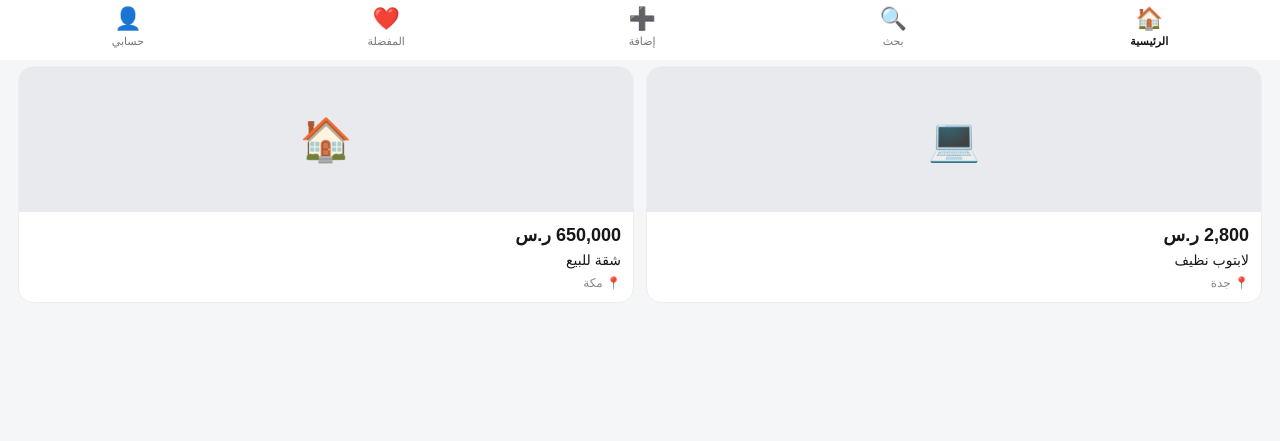
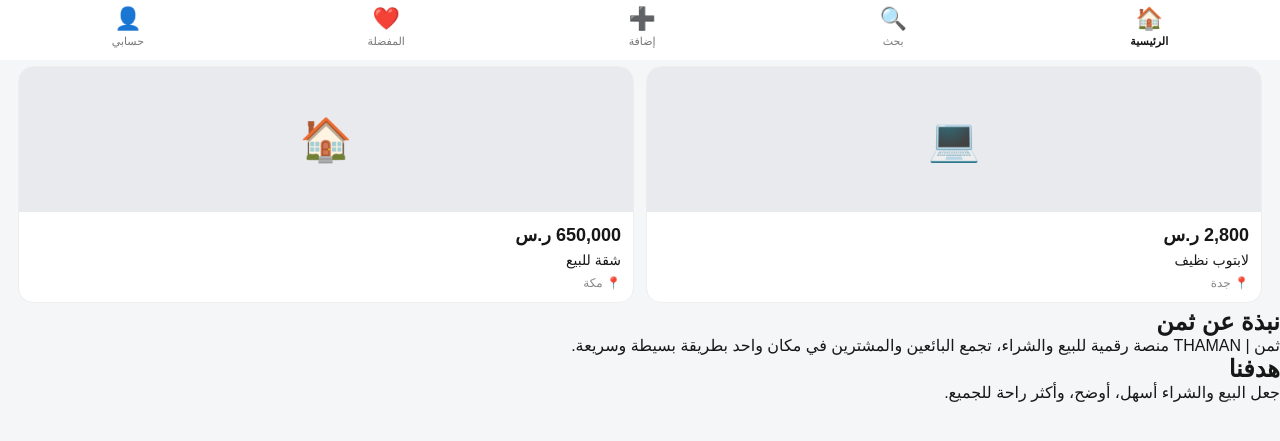
Before and after one commit to kdd77111-tech/-THAMAN, a plain HTML site: page index.html in a window 1280 px wide. Shown: the part 740-1181 px from the top of the page. Before the commit the page ends 1123 px from the top, so only its background shows below. Drawn offline with Linux system fonts and the light colour scheme.

Commit message:
Add about section with mission statement in Arabic

```diff
--- a/index.html
+++ b/index.html
@@ -346,6 +346,16 @@ nav span{
   </div>
 
 </nav>
+<section class="about">
+  <h2>نبذة عن ثمن</h2>
+  <p>
+    ثمن | THAMAN منصة رقمية للبيع والشراء، تجمع البائعين والمشترين في مكان واحد بطريقة بسيطة وسريعة.
+  </p>
 
+  <h2>هدفنا</h2>
+  <p>
+    جعل البيع والشراء أسهل، أوضح، وأكثر راحة للجميع.
+  </p>
+</section>
 </body>
 </html>
```
